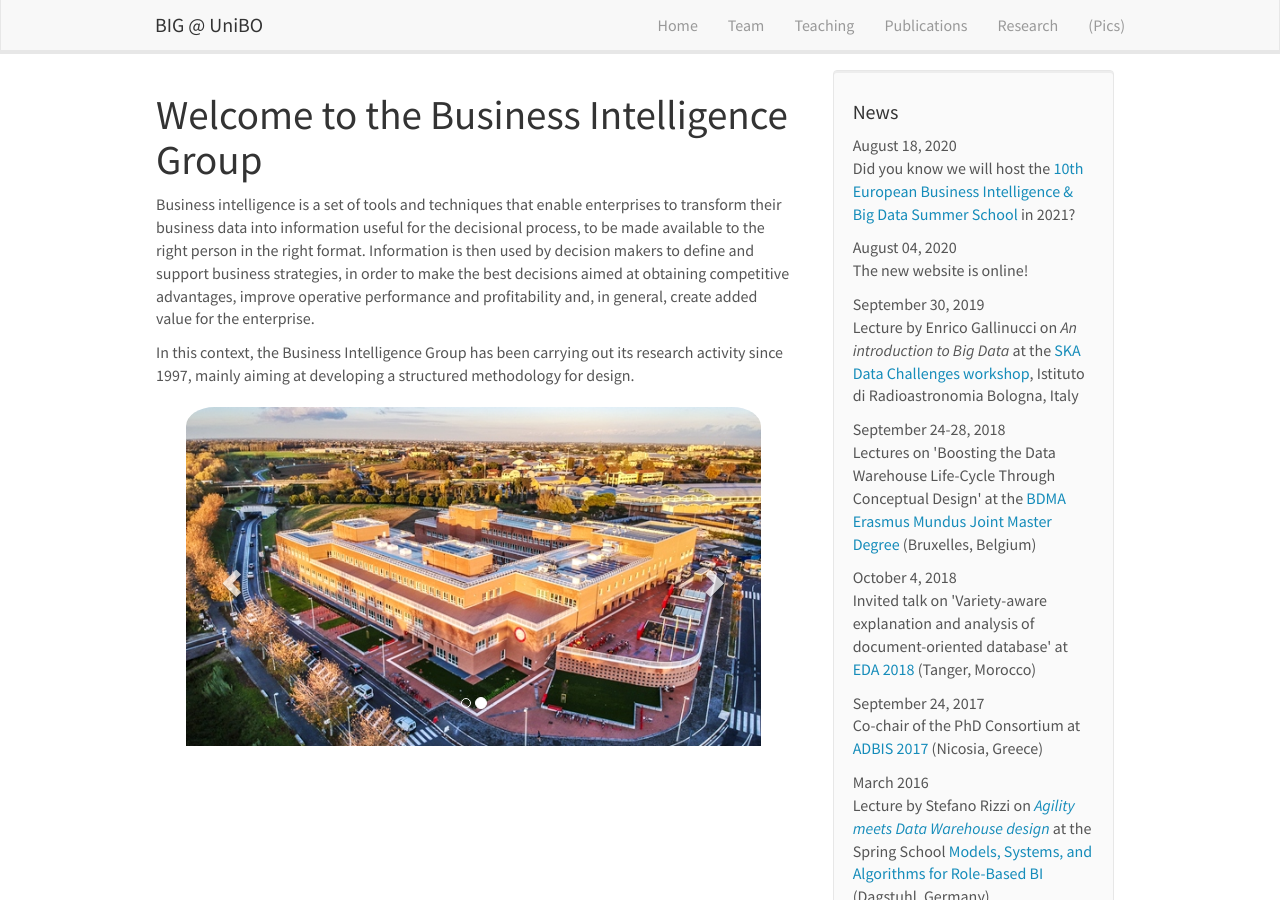
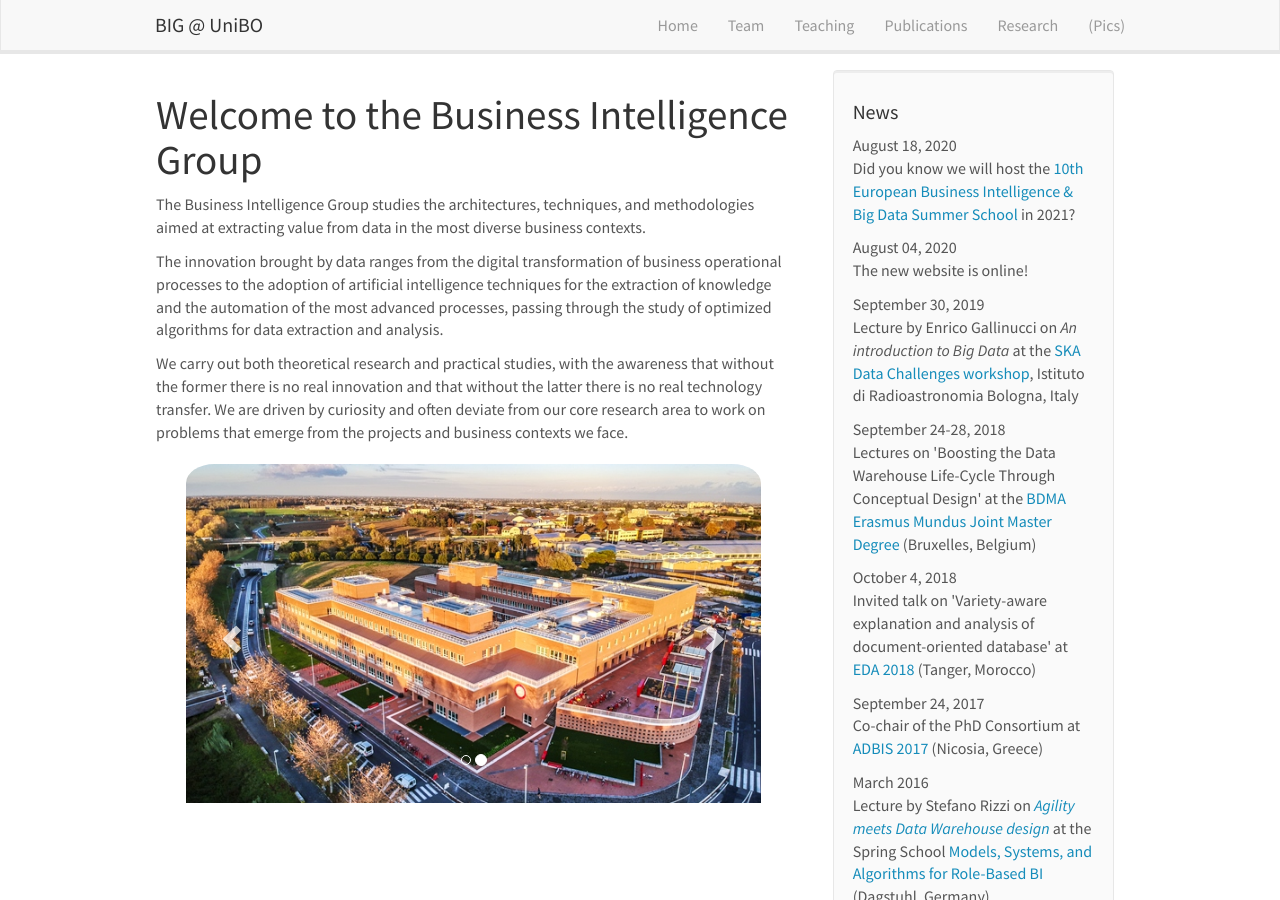
Before and after one commit to big-unibo/big-unibo.github.io, a Jekyll site: the page built from _pages/home.md, in a window 1280 px wide and 900 px high. Built offline with Jekyll 4.4.1, drawn with Linux system fonts in a browser that asks for light colours; nearby versions of some CDN libraries.

Commit message:
Update home.md

```diff
--- a/_pages/home.md
+++ b/_pages/home.md
@@ -7,9 +7,11 @@ permalink: /
 regenerate: true
 ---
 
-Business intelligence is a set of tools and techniques that enable enterprises to transform their business data into information useful for the decisional process, to be made available to the right person in the right format. Information is then used by decision makers to define and support business strategies, in order to make the best decisions aimed at obtaining competitive advantages, improve operative performance and profitability and, in general, create added value for the enterprise.
+The Business Intelligence Group studies the architectures, techniques, and methodologies aimed at extracting value from data in the most diverse business contexts.
 
-In this context, the Business Intelligence Group has been carrying out its research activity since 1997, mainly aiming at developing a structured methodology for design.
+The innovation brought by data ranges from the digital transformation of business operational processes to the adoption of artificial intelligence techniques for the extraction of knowledge and the automation of the most advanced processes, passing through the study of optimized algorithms for data extraction and analysis.
+
+We carry out both theoretical research and practical studies, with the awareness that without the former there is no real innovation and that without the latter there is no real technology transfer. We are driven by curiosity and often deviate from our core research area to work on problems that emerge from the projects and business contexts we face.
 
 <div markdown="0" id="carousel" class="carousel slide" data-ride="carousel" data-interval="5000" data-pause="hover" >
     <!-- Menu -->
```
